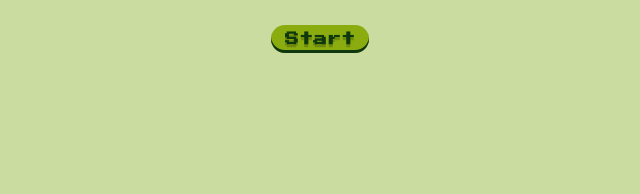
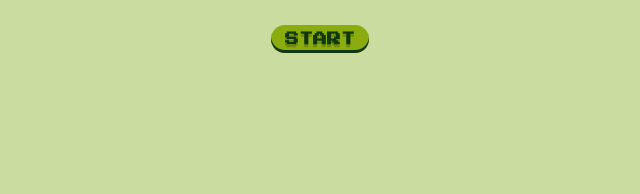
Before and after one commit to GabeTheGopher/awesome-snakes, a website with bundled scripts: page index.html in a window 1280 px wide. Shown: the part 547-741 px from the top of the page, 320-960 px from the left. Built offline with nearby package versions, Linux system fonts and the light colour scheme.

Commit message:
chore: button text

```diff
--- a/index.html
+++ b/index.html
@@ -34,7 +34,7 @@
     </div>
     <canvas id="screen" width="32" height="32"></canvas>
     <div class="box">
-        <button id="start">Start</button>
+        <button id="start">START</button>
     </div>
     <footer>Developed with ❤️ by <a href="https://github.com/GabrielLopesAgiova">Gabriel Lopes Agiova</a></footer>
 </body>
```
